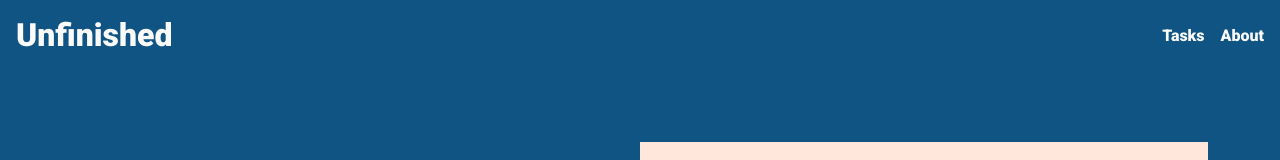
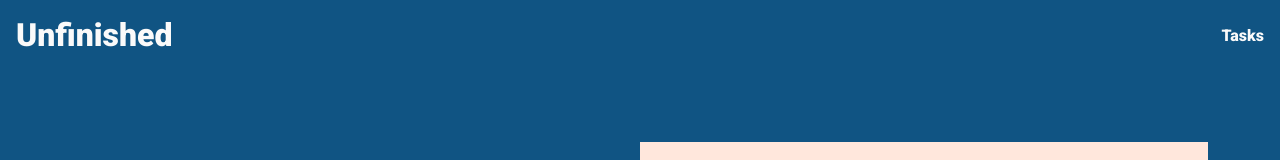
Before and after one commit to lrncedev/todo-app-vue, a Vue app: page / in a window 1280 px wide. Shown: the top 160 px of the page. Built offline with nearby package versions, Linux system fonts and the light colour scheme.

Commit message:
Commit 24: Commented list route for now

```diff
--- a/src/App.vue
+++ b/src/App.vue
@@ -4,7 +4,7 @@
       <div class="logo"><router-link to="/">Unfinished</router-link></div>
       <div class="links">
         <router-link to="/task">Tasks</router-link>
-        <router-link to="/list">About</router-link>
+        <!-- <router-link to="/list">About</router-link> -->
       </div>
     </nav>
     <router-view />
```
